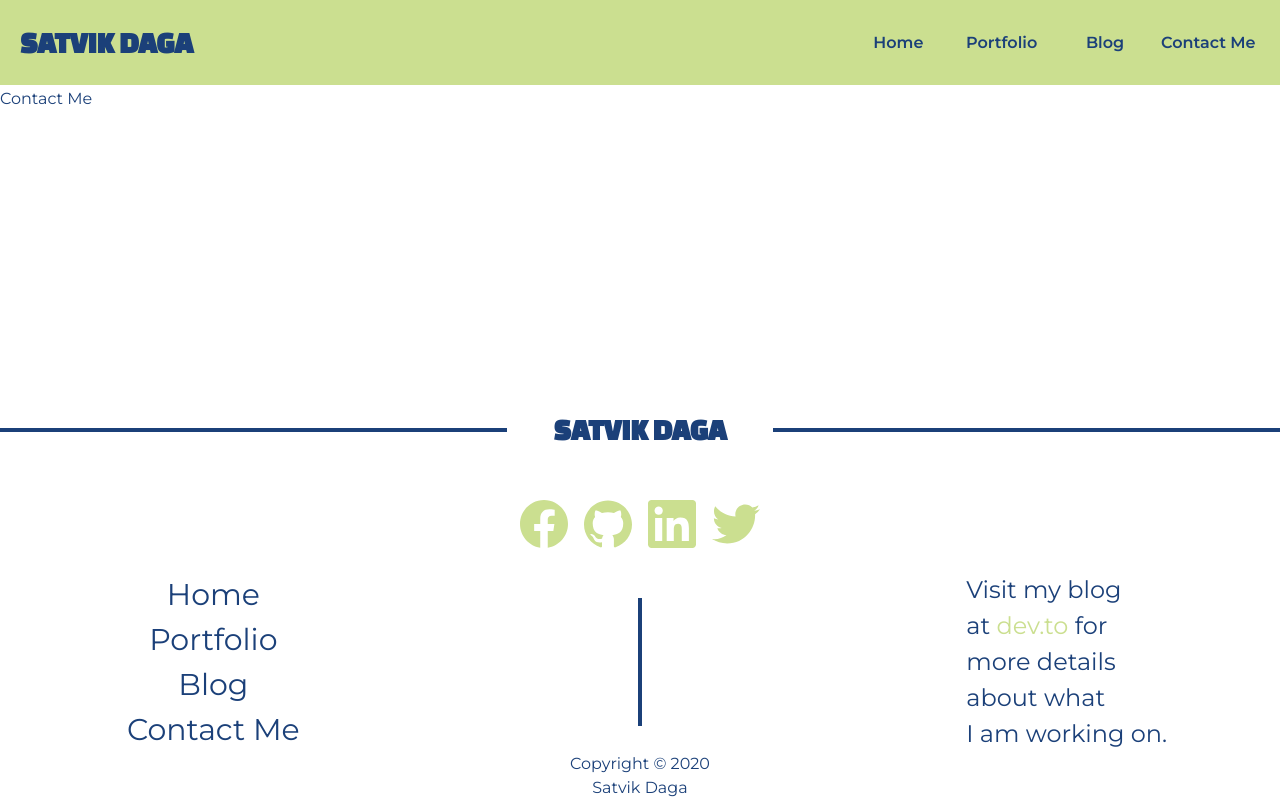
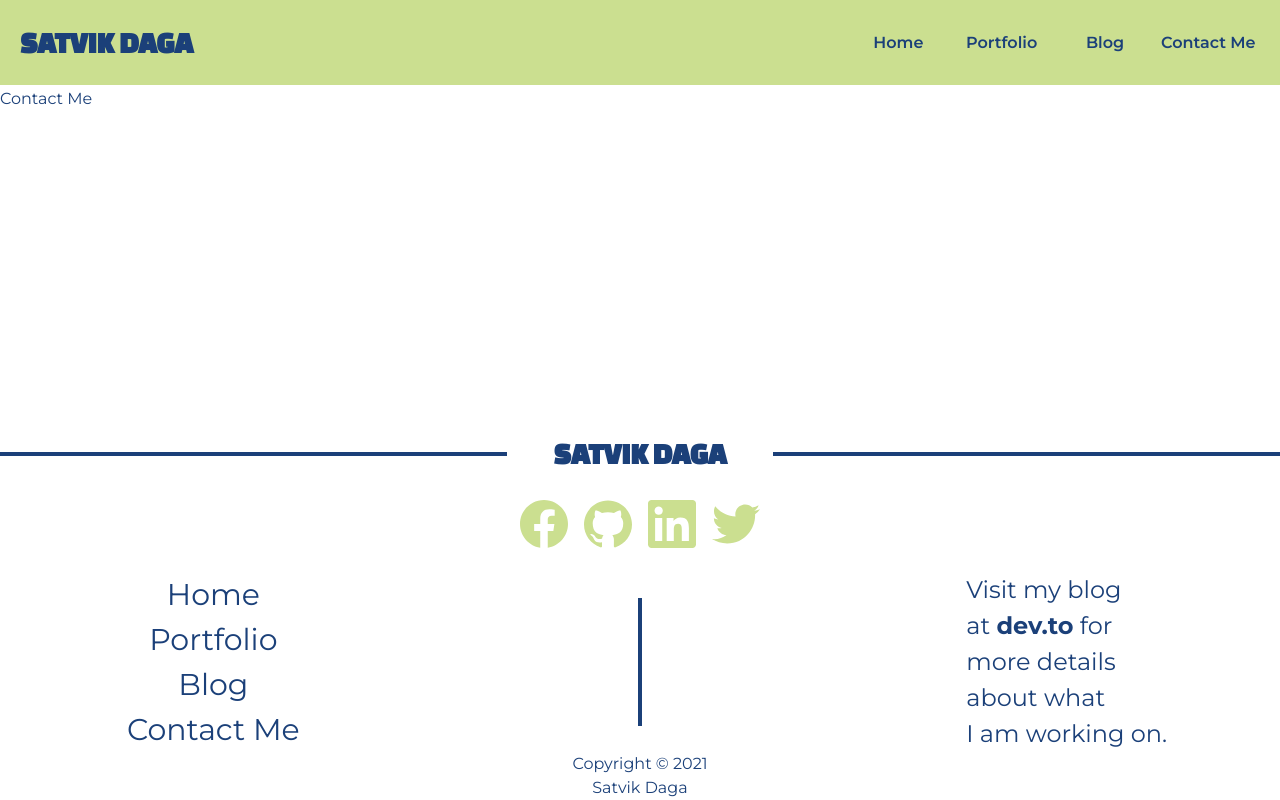
Before and after one commit to dagasatvik10/my-portfolio, a React (Create React App) app: page /contact in a window 1280 px wide. Built offline with nearby package versions, Linux system fonts and the light colour scheme.

Commit message:
fix: update footer styling
- change top margin for social media icons
- change text color of dev.to link
- update copyright year to current year

```diff
--- a/src/components/Footer/Body.tsx
+++ b/src/components/Footer/Body.tsx
@@ -7,7 +7,7 @@ import { FunctionComponent } from 'react';
 export const BodyComponent: FunctionComponent = () => {
   return (
     <div className="flex flex-col">
-      <div className="flex flex-row self-center justify-evenly text-primary2 mt-12 mb-6">
+      <div className="flex flex-row self-center justify-evenly text-primary2 my-6">
         <a
           className="outline-none px-2"
           href="https://www.facebook.com/satvik.daga"
@@ -63,7 +63,7 @@ export const BodyComponent: FunctionComponent = () => {
             Visit my blog
             <br /> at{' '}
             <a
-              className="bg-transparent text-primary2 outline-none"
+              className="bg-transparent font-bold outline-none"
               href="https://dev.to/dagasatvik10/"
               target="_blank"
               rel="noopener noreferrer"
--- a/src/components/Footer/Copyright.tsx
+++ b/src/components/Footer/Copyright.tsx
@@ -1,9 +1,11 @@
 import { FunctionComponent } from 'react';
 
 export const CopyrightComponent: FunctionComponent = () => {
+  const currentYear = new Date().getFullYear();
+
   return (
     <div className="flex flex-col">
-      <div className="flex flex-row justify-center items-center">Copyright &#169; 2020</div>
+      <div className="flex flex-row justify-center items-center">Copyright &#169; {currentYear}</div>
       <div className="flex flex-row justify-center items-center">Satvik Daga</div>
     </div>
   );
```
